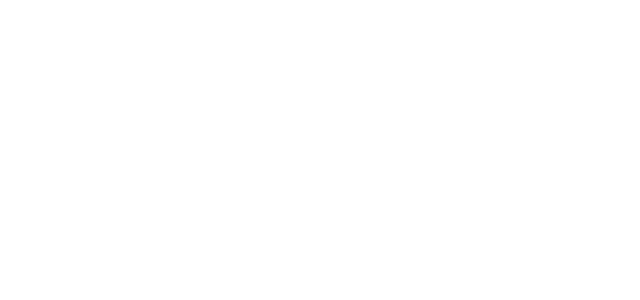
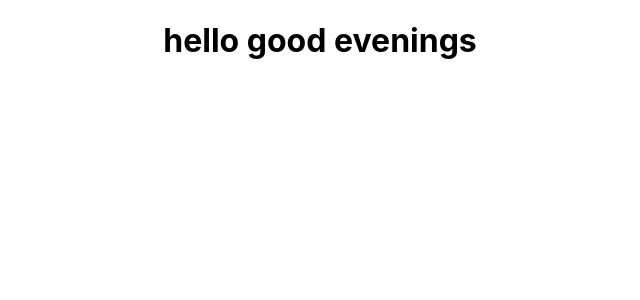
Before and after one commit to farhan523/project004, a React (Create React App) app: page / in a window 1280 px wide. Shown: the top 300 px of the page, without its empty margins (320-960 px from the left). Built offline with nearby package versions, Linux system fonts and the light colour scheme.

Commit message:
Update App.js

```diff
--- a/src/App.js
+++ b/src/App.js
@@ -1,11 +1,14 @@
 import React from 'react';
 import './App.css';
+
 import Dinner from './dinner.js'
 
 function App() {
     return(
       <div className="App">
-        <dinner dishName="chiken karahi"/>
+        <header className="App.header">
+          <h1>hello good evenings</h1>
+        </header>
       </div>
     );
 }
```
